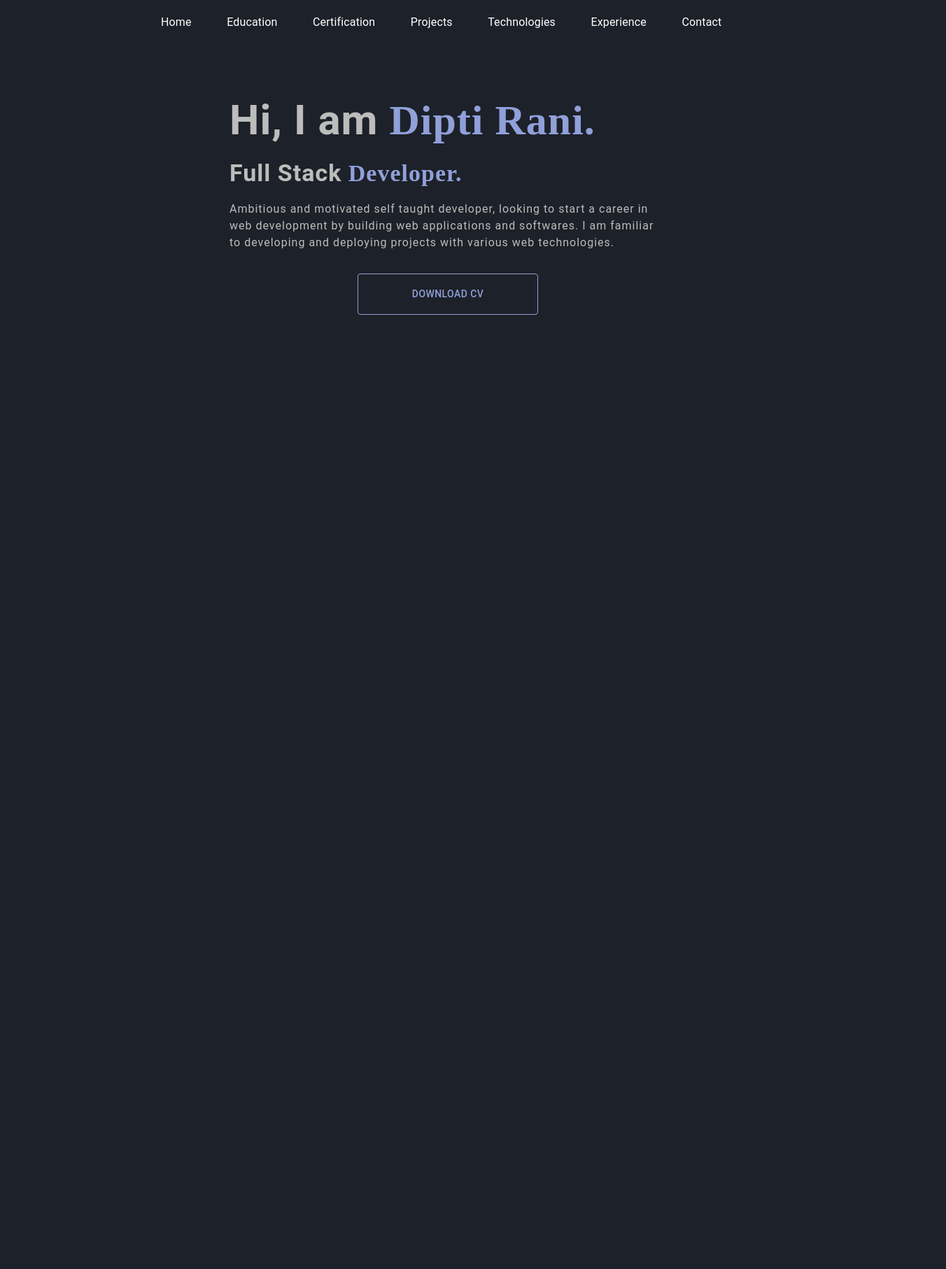
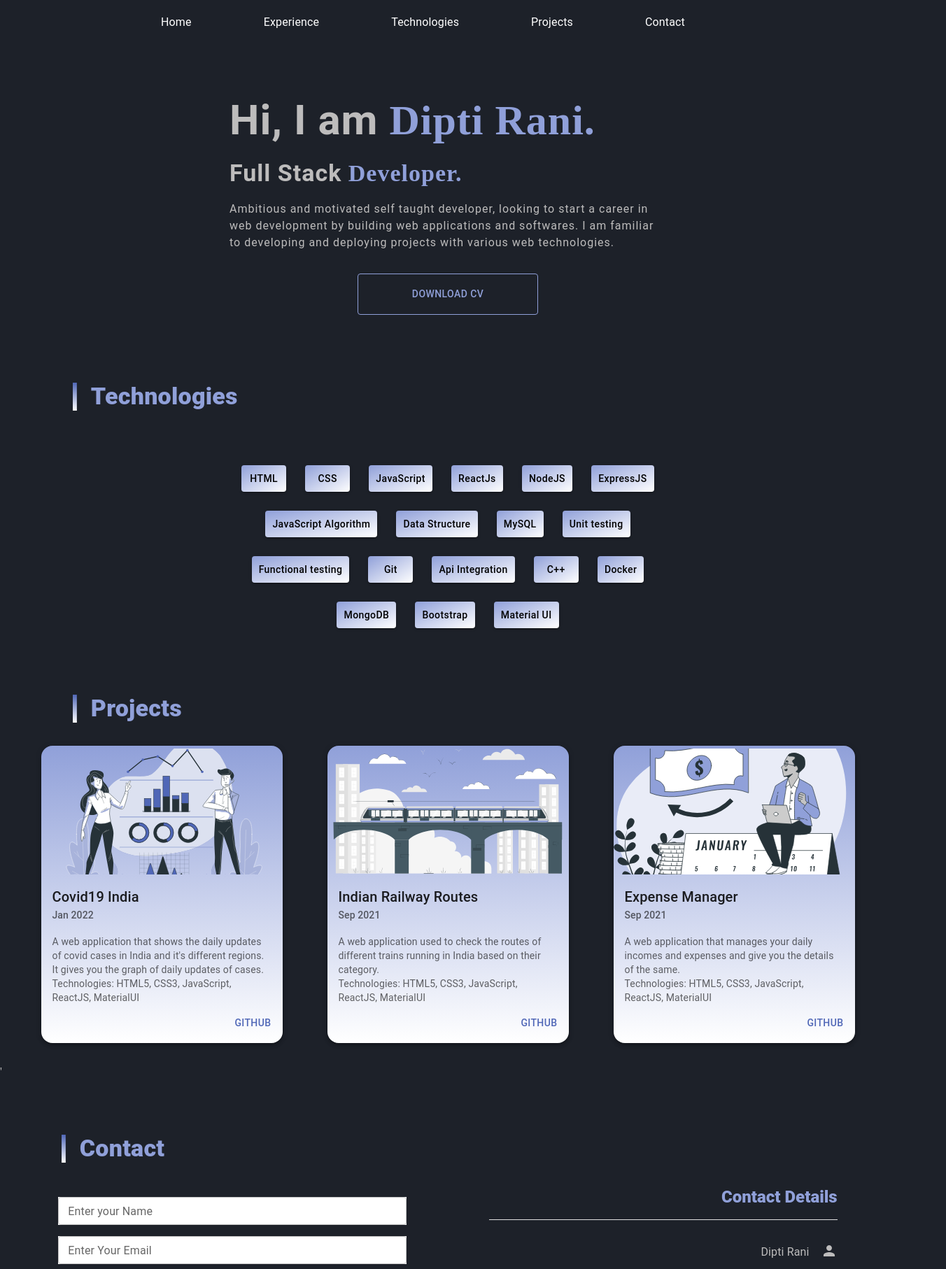
Before and after one commit to diptirani16/dipti-resume, a React (Create React App) app: page / in a window 1280 px wide. Shown: the top 1814 px of the page at 70% size, 1352 px wide, since content can reach past the window. Before the commit the page ends 800 px from the top, so only its background shows below. Built offline with nearby package versions, Linux system fonts and the light colour scheme.

Commit message:
update: skills page improvement

```diff
--- a/src/App.js
+++ b/src/App.js
@@ -22,16 +22,19 @@ function App() {
       <Switch>
         <Route exact path="/">
           <HomePage />
+          <Skills />
+          <Projects />'
+          <Contact />'
         </Route>
-        <Route exact path="/education">
+        {/* <Route exact path="/education">
           <Education />
-        </Route>
+        </Route> */}
         <Route exact path="/skills">
           <Skills />
         </Route>
-        <Route exact path="/certification">
+        {/* <Route exact path="/certification">
           <Certification />
-        </Route>
+        </Route> */}
         <Route exact path="/projects">
           <Projects />
         </Route>
--- a/src/components/Header.jsx
+++ b/src/components/Header.jsx
@@ -12,25 +12,25 @@ function Header() {
             "name": "Home",
             "route": "/"
         },
+        // {
+        //     "name": "Education",
+        //     'route': "/education"
+        // },
+        // {
+        //     "name": "Certification",
+        //     'route': "/certification"
+        // },
         {
-            "name": "Education",
-            'route': "/education"
-        },
-        {
-            "name": "Certification",
-            'route': "/certification"
-        },
-        {
-            "name": "Projects",
-            'route': "/projects"
+            "name": "Experience",
+            'route': "/experience"
         },
         {
             "name": "Technologies",
             'route': "/skills"
         },
         {
-            "name": "Experience",
-            'route': "/experience"
+            "name": "Projects",
+            'route': "/projects"
         },
         {
             "name": "Contact",
--- a/src/components/Projects.js
+++ b/src/components/Projects.js
@@ -34,7 +34,7 @@ function Projects() {
                             </Typography>
                         </CardContent>
                         <CardActions sx={{ display: 'flex', justifyContent: "end" }}>
-                            <Button sx={{ color: "#5067b7", borderColor: "#5067b7" }} variant="outlined" href="https://github.com/diptirani16/covid19-india" target="_blank">Github</Button>
+                            <Button sx={{ color: "#5067b7", borderColor: "#5067b7" }} href="https://github.com/diptirani16/covid19-india" target="_blank">Github</Button>
                         </CardActions>
                     </Card>
                 </Grid>
@@ -54,7 +54,7 @@ function Projects() {
                             </Typography>
                         </CardContent>
                         <CardActions sx={{ display: 'flex', justifyContent: "end" }}>
-                            <Button sx={{ color: "#5067b7", borderColor: "#5067b7" }} variant="outlined" href="https://github.com/diptirani16/Indian-Railway" target="_blank">Github</Button>
+                            <Button sx={{ color: "#5067b7", borderColor: "#5067b7" }} href="https://github.com/diptirani16/Indian-Railway" target="_blank">Github</Button>
                         </CardActions>
                     </Card>
                 </Grid>
@@ -74,7 +74,7 @@ function Projects() {
                             </Typography>
                         </CardContent>
                         <CardActions sx={{ display: 'flex', justifyContent: "end" }}>
-                            <Button sx={{ color: "#5067b7", borderColor: "#5067b7" }} variant="outlined" href="https://github.com/diptirani16/Expense-Manager" target="_blank">Github</Button>
+                            <Button sx={{ color: "#5067b7", borderColor: "#5067b7" }} href="https://github.com/diptirani16/Expense-Manager" target="_blank">Github</Button>
                         </CardActions>
                     </Card>
                 </Grid>
--- a/src/components/Skills.js
+++ b/src/components/Skills.js
@@ -1,5 +1,5 @@
 import React from 'react';
-import { Typography, Button, Grid } from '@mui/material';
+import { Typography, Button, Grid, Divider } from '@mui/material';
 
 function Skills() {
 
@@ -7,7 +7,8 @@ function Skills() {
 
     const buttonStyle = {
         margin: '2%',
-        backgroundColor: 'rgb(36, 41, 51)',
+        background: 'linear-gradient(to bottom right, #90a0d9 , white)',
+        color: 'black',
         textTransform: 'none',
         padding: '1% 1.5%',
         cursor: 'default'
@@ -15,17 +16,20 @@ function Skills() {
 
     return (
         <>
-            <Grid container maxWidth="md" sx={{ textAlign: 'center', margin: '5% auto' }}>
+            <Grid container spacing={2} sx={{ pl: 4, mt: 8, ml: {md: 7, xs: -1} }} alignItems="center">
                 <Grid item>
-                    <Typography variant="h5" sx={{ mb: 4, fontWeight: 'bolder', color: '#90a0d9', mt: 10 }} component="div">
-                        TECHNOLOGIES
-                    </Typography>
+                    <Divider orientation="vertical" sx={{ background: "linear-gradient(#5067b7 , white)", p: 0.3, height: 35 }} />
+                </Grid>
+                <Grid item>
+                    <Typography variant="h4" color="#90a0d9" sx={{ ml: 0.5, fontWeight: 900 }}>Technologies</Typography>
+                </Grid>
+            </Grid>
 
+            <Grid container justifyContent="center">
+                <Grid item sx={{width: 675, display: 'flex', justifyContent: "center", flexWrap: "wrap", mt: 8}} >
                     {skillsList.map(skill => {
                         return <Button variant="contained" style={buttonStyle}>{skill}</Button>
-                    })
-                    }
-
+                    }) }
                 </Grid>
             </Grid>
         </>
```
